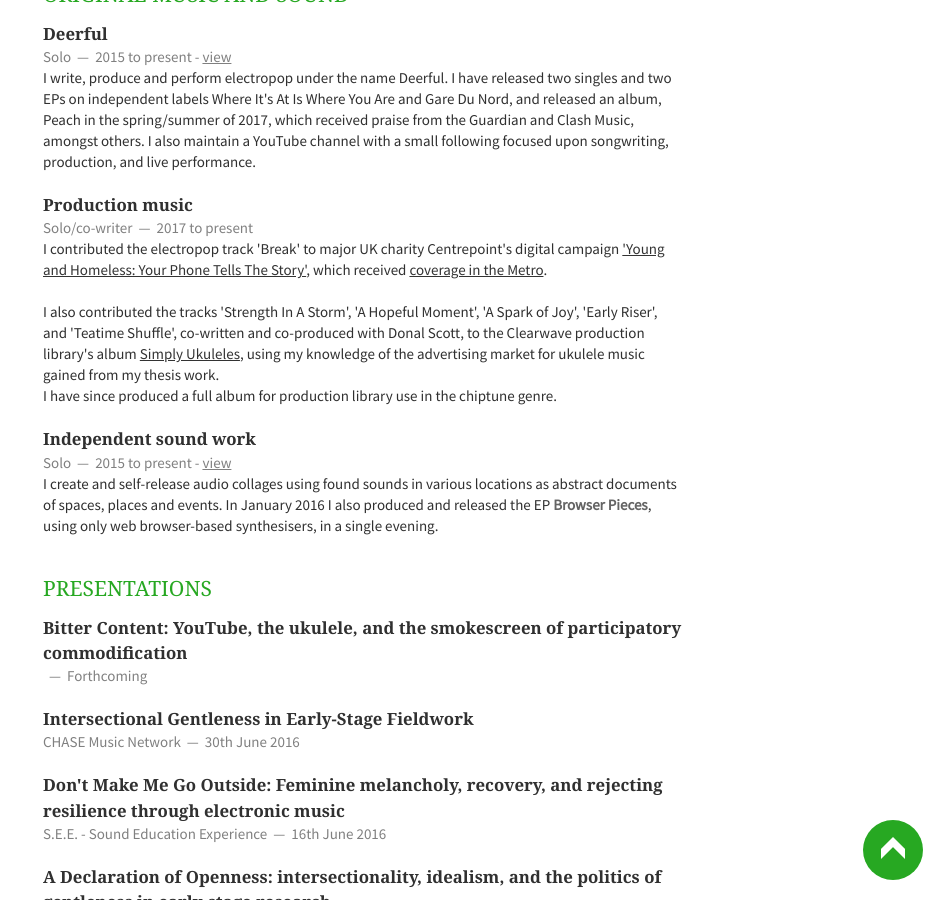
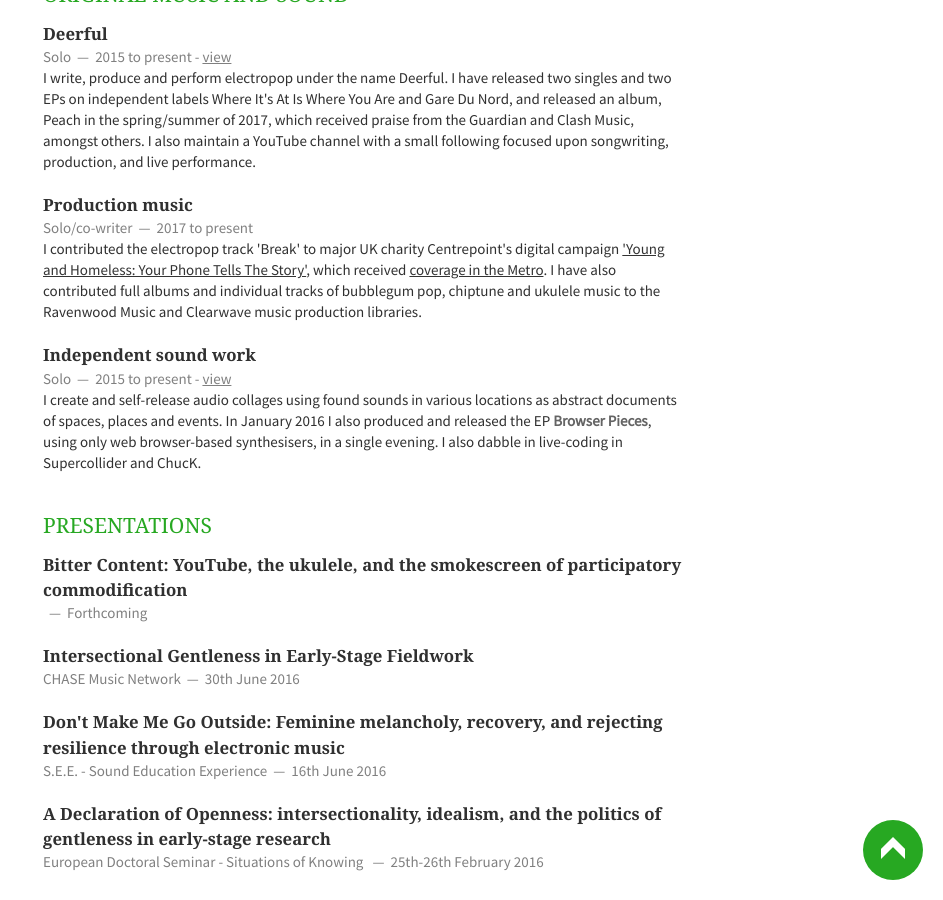
Before and after one commit to emmawinston/cv, a Jekyll site: the page built from index.html, in a window 1280 px wide and 900 px high, scrolled down 1559 px. Shown: the whole window, without its empty margins (337-1280 px from the left). Built offline with Jekyll 4.4.1, drawn with Linux system fonts in a browser that asks for light colours; nearby versions of some CDN libraries; Markdown is read by kramdown in place of the engine named in the settings; the list of posts is cut into pages by our own code.

Commit message:
shortening cv

```diff
--- a/_includes/music.html
+++ b/_includes/music.html
@@ -15,12 +15,7 @@
             <span><address>Solo/co-writer</address><time>2017 to present</time></span>
         </header>
         <p>
-        I contributed the electropop track 'Break' to major UK charity Centrepoint's digital campaign <a href="https://www.youtube.com/watch?v=0epwLTzFgJg">'Young and Homeless: Your Phone Tells The Story'</a>, which received <a href="http://metro.co.uk/2017/02/15/video-shows-the-heartbreaking-choices-homeless-people-face-every-day-6450902/?ito=facebook">coverage in the Metro</a>.</p>
-<br/>
-        <p>I also contributed the tracks 'Strength In A Storm', 'A Hopeful Moment', 'A Spark of Joy', 'Early Riser', and 'Teatime Shuffle', co-written and co-produced with Donal Scott, to the Clearwave production library's album <a href="http://www.clearwavemusic.com/music/cwm0057-simply-ukueles"><i>Simply Ukuleles</i></a>, using my knowledge of the advertising market for ukulele music gained from my thesis work.</p>
-
-        <p>I have since produced a full album for production library use in the chiptune genre.</p>
-
+        I contributed the electropop track 'Break' to major UK charity Centrepoint's digital campaign <a href="https://www.youtube.com/watch?v=0epwLTzFgJg">'Young and Homeless: Your Phone Tells The Story'</a>, which received <a href="http://metro.co.uk/2017/02/15/video-shows-the-heartbreaking-choices-homeless-people-face-every-day-6450902/?ito=facebook">coverage in the Metro</a>. I have also contributed full albums and individual tracks of bubblegum pop, chiptune and ukulele music to the Ravenwood Music and Clearwave music production libraries.</p>
         </p>
     </article>
     <article>
@@ -29,7 +24,7 @@
             <span><address>Solo</address><time>2015 to present</time> - <a href="http://deerful.audio">view</a></span>
         </header>
         <p>
-        I create and self-release audio collages using found sounds in various locations as abstract documents of spaces, places and events. In January 2016 I also produced and released the EP <em>Browser Pieces</em>, using only web browser-based synthesisers, in a single evening.
+        I create and self-release audio collages using found sounds in various locations as abstract documents of spaces, places and events. In January 2016 I also produced and released the EP <em>Browser Pieces</em>, using only web browser-based synthesisers, in a single evening. I also dabble in live-coding in Supercollider and ChucK.
         </p>
     </article>
 
```
